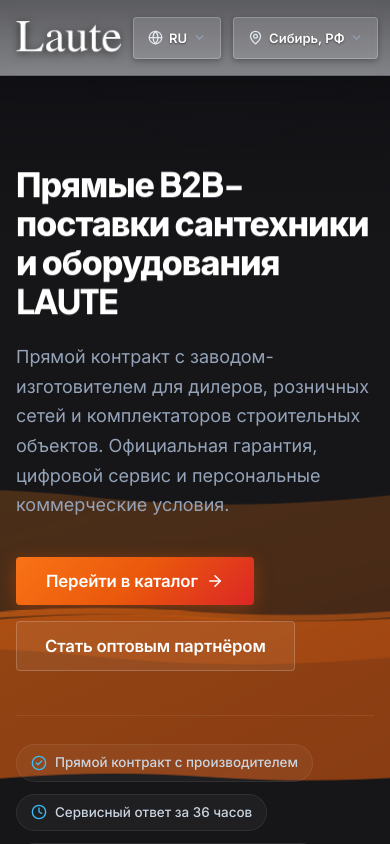
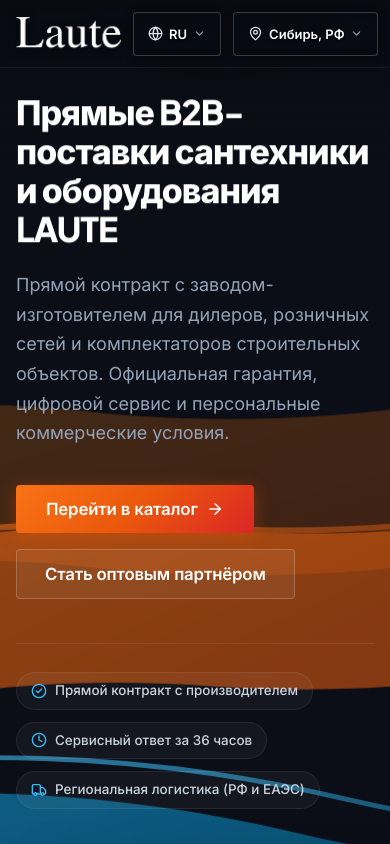
Before and after one commit to markpronenko7-cloud/laute, a React (Vite) app: page / in a window 390 px wide. Shown: the top 844 px of the page. Built offline with nearby package versions, Linux system fonts and the light colour scheme.

Commit message:
fix(header): switch to fixed floating header, replace gray with authentic midnight graphite, smooth transparency curve and iOS safe area

```diff
--- a/index.html
+++ b/index.html
@@ -2,7 +2,7 @@
 <html lang="ru">
   <head>
     <meta charset="UTF-8" />
-    <meta name="viewport" content="width=device-width, initial-scale=1.0" />
+    <meta name="viewport" content="width=device-width, initial-scale=1.0, viewport-fit=cover" />
     <title>LAUTE — Международная производственно-торговая компания | Сантехническая продукция для оптовых партнёров</title>
     <meta name="description" content="Официальная международная платформа LAUTE: смесители, душевые системы, кухонные мойки, комплектующие и душевые кабины для оптовых партнёров, застройщиков и дилеров. Индивидуальные B2B-условия и цифровая сервисная поддержка." />
     <meta name="keywords" content="LAUTE, смесители оптом, сантехника от производителя, душевые системы опт, кухонные мойки, комплектующие для сантехники, B2B сантехника" />
--- a/src/components/Header.jsx
+++ b/src/components/Header.jsx
@@ -18,9 +18,9 @@
     const handleScroll = () => {
       if (!ticking) {
         window.requestAnimationFrame(() => {
-          const top = window.scrollY;
-          setIsScrolled(top > 20);
-          const ratio = Math.min(Math.max(top / 180, 0), 1);
+          const top = window.scrollY || window.pageYOffset || document.documentElement.scrollTop || 0;
+          setIsScrolled(top > 15);
+          const ratio = Math.min(Math.max(top / 220, 0), 1);
           document.documentElement.style.setProperty('--header-scroll-ratio', ratio.toFixed(3));
           ticking = false;
         });
--- a/src/styles/index.css
+++ b/src/styles/index.css
@@ -11,14 +11,14 @@
      Visual Atmosphere: Deep Matte Graphite, Pure White, Thermal Flame & Hydraulic Water
      ========================================================================== */
 
-  /* Graphite Spectrum (Reference: Packaging Box Blueprint #2B2B2B) */
-  --graphite-950: #101012; /* Deepest black-graphite: footer, deep overlays */
-  --graphite-900: #161619; /* Primary deep graphite: hero, header backdrop */
-  --graphite-850: #1C1C20; /* Dark section backdrop */
-  --graphite-800: #232328; /* Dark card surface */
-  --graphite-700: #2B2B2B; /* Official packaging box blueprint tone */
-  --graphite-600: #383840; /* Dark borders, dividers */
-  --graphite-500: #4A4A54; /* Muted graphite */
+  /* Graphite Spectrum (Reference: Packaging Box Blueprint #2B2B2B with authentic midnight obsidian depth) */
+  --graphite-950: #07090E; /* Deepest black-graphite: footer, deep overlays */
+  --graphite-900: #0B0E16; /* Primary deep graphite: hero, header backdrop */
+  --graphite-850: #101522; /* Dark section backdrop */
+  --graphite-800: #161C2C; /* Dark card surface */
+  --graphite-700: #1E2538; /* Official packaging box blueprint tone */
+  --graphite-600: #2C354C; /* Dark borders, dividers */
+  --graphite-500: #475569; /* Muted graphite */
 
   /* Pure Crisp White & Light Architectural Neutrals */
   --color-white: #FFFFFF;
@@ -53,10 +53,10 @@
   --gradient-dual-wave: linear-gradient(135deg, #F97316 0%, #EA580C 45%, #0EA5E9 75%, #38BDF8 100%);
 
   /* Glassmorphism System */
-  --glass-dark-surface: rgba(28, 28, 33, 0.72);
-  --glass-dark-surface-hover: rgba(38, 38, 44, 0.85);
-  --glass-dark-border: rgba(255, 255, 255, 0.09);
-  --glass-dark-border-hover: rgba(255, 255, 255, 0.22);
+  --glass-dark-surface: rgba(16, 21, 34, 0.72);
+  --glass-dark-surface-hover: rgba(22, 28, 44, 0.85);
+  --glass-dark-border: rgba(255, 255, 255, 0.12);
+  --glass-dark-border-hover: rgba(255, 255, 255, 0.25);
   --glass-blur-sm: blur(8px);
   --glass-blur-md: blur(16px);
   --glass-blur-lg: blur(24px);
@@ -67,7 +67,7 @@
   --bg-surface-alt: var(--neutral-100);
   --bg-dark: var(--graphite-900);
   --bg-dark-surface: var(--graphite-800);
-  --bg-header: rgba(22, 22, 26, 0.85);
+  --bg-header: rgba(11, 14, 22, 0.75);
   --bg-footer: var(--graphite-950);
 
   --text-main: var(--neutral-900);
@@ -110,6 +110,7 @@
   --sab: env(safe-area-inset-bottom, 0px);
   --sal: env(safe-area-inset-left, 0px);
   --sar: env(safe-area-inset-right, 0px);
+  --header-scroll-ratio: 0;
 
   /* Transitions */
   --transition-fast: 0.15s ease;
@@ -344,32 +345,38 @@
    HEADER — TRANSLUCENT HIGH-CONTRAST GLASSMORPHISM
    ========================================================================== */
 .header {
-  position: sticky;
+  position: fixed;
   top: 0;
-  z-index: 100;
+  left: 0;
+  right: 0;
+  width: 100%;
+  z-index: 1000;
   height: calc(var(--header-height) + var(--sat, 0px));
   padding-top: var(--sat, 0px);
   background: linear-gradient(
     180deg,
-    rgba(16, 16, 20, calc(0.68 + var(--header-scroll-ratio, 0) * 0.29)) 0%,
-    rgba(22, 22, 28, calc(0.52 + var(--header-scroll-ratio, 0) * 0.45)) 100%
+    rgba(8, 11, 18, calc(0.18 + var(--header-scroll-ratio, 0) * 0.54)) 0%,
+    rgba(10, 15, 25, calc(0.10 + var(--header-scroll-ratio, 0) * 0.60)) 100%
   );
   color: #FFFFFF;
-  border-bottom: 1px solid rgba(255, 255, 255, calc(0.08 + var(--header-scroll-ratio, 0) * 0.08));
-  backdrop-filter: blur(calc(12px + var(--header-scroll-ratio, 0) * 12px));
-  -webkit-backdrop-filter: blur(calc(12px + var(--header-scroll-ratio, 0) * 12px));
-  box-shadow: 0 4px 20px rgba(0, 0, 0, calc(0.20 + var(--header-scroll-ratio, 0) * 0.35));
-  transition: background 0.25s cubic-bezier(0.16, 1, 0.3, 1),
-              border-color 0.25s cubic-bezier(0.16, 1, 0.3, 1),
-              box-shadow 0.25s cubic-bezier(0.16, 1, 0.3, 1);
+  border-bottom: 1px solid rgba(255, 255, 255, calc(0.06 + var(--header-scroll-ratio, 0) * 0.08));
+  backdrop-filter: blur(calc(6px + var(--header-scroll-ratio, 0) * 14px));
+  -webkit-backdrop-filter: blur(calc(6px + var(--header-scroll-ratio, 0) * 14px));
+  box-shadow: 0 4px calc(10px + var(--header-scroll-ratio, 0) * 18px) rgba(0, 0, 0, calc(0.10 + var(--header-scroll-ratio, 0) * 0.32));
+  transition: border-color 0.3s cubic-bezier(0.16, 1, 0.3, 1),
+              box-shadow 0.3s cubic-bezier(0.16, 1, 0.3, 1);
+  will-change: background, backdrop-filter;
+}
+
+@media (max-width: 768px) {
+  .header {
+    height: calc(var(--header-height-mobile) + var(--sat, 0px));
+  }
 }
 
 .header.header-scrolled {
-  background: rgba(16, 16, 19, 0.97);
-  backdrop-filter: blur(24px);
-  -webkit-backdrop-filter: blur(24px);
-  box-shadow: 0 10px 30px rgba(0, 0, 0, 0.55);
-  border-bottom: 1px solid rgba(255, 255, 255, 0.16);
+  border-bottom-color: rgba(255, 255, 255, 0.14);
+  box-shadow: 0 8px 30px rgba(0, 0, 0, 0.45);
 }
 
 .header-container {
@@ -489,21 +496,23 @@
   align-items: center;
   gap: 6px;
   padding: 8px 14px;
-  min-height: 42px;
+  min-height: 44px;
   font-size: 0.8125rem;
   font-weight: 600;
   color: #FFFFFF;
-  background-color: rgba(255, 255, 255, 0.12);
-  border: 1px solid rgba(255, 255, 255, 0.22);
+  background: rgba(8, 12, 20, 0.65);
+  border: 1px solid rgba(255, 255, 255, 0.20);
   border-radius: var(--radius-sm);
-  box-shadow: 0 2px 6px rgba(0, 0, 0, 0.3);
-  text-shadow: 0 1px 2px rgba(0, 0, 0, 0.5);
+  box-shadow: 0 2px 8px rgba(0, 0, 0, 0.35);
+  text-shadow: 0 1px 2px rgba(0, 0, 0, 0.6);
+  backdrop-filter: blur(8px);
+  -webkit-backdrop-filter: blur(8px);
   transition: all var(--transition-fast);
   white-space: nowrap;
 }
 
 .select-trigger:hover {
-  background-color: rgba(255, 255, 255, 0.20);
+  background: rgba(14, 20, 32, 0.85);
   border-color: rgba(255, 255, 255, 0.40);
   color: #FFFFFF;
 }
@@ -525,14 +534,16 @@
   position: absolute;
   top: calc(100% + 8px);
   right: 0;
-  background-color: #1C1C20;
-  color: #FFFFFF;
-  border: 1px solid rgba(255, 255, 255, 0.12);
+  background: rgba(8, 12, 20, 0.96);
+  color: #FFFFFF;
+  border: 1px solid rgba(255, 255, 255, 0.16);
   border-radius: var(--radius-md);
-  box-shadow: 0 16px 36px rgba(0, 0, 0, 0.5);
+  box-shadow: 0 16px 36px rgba(0, 0, 0, 0.65);
   padding: 6px;
   z-index: 110;
   min-width: 200px;
+  backdrop-filter: blur(20px);
+  -webkit-backdrop-filter: blur(20px);
 }
 
 .dropdown-header {
@@ -580,22 +591,24 @@
 .cabinet-btn {
   display: none;
   color: #FFFFFF;
-  border: 1px solid rgba(255, 255, 255, 0.22);
-  background-color: rgba(255, 255, 255, 0.10);
+  border: 1px solid rgba(255, 255, 255, 0.20);
+  background: rgba(8, 12, 20, 0.65);
   font-size: 0.8125rem;
   font-weight: 600;
   padding: 8px 14px;
-  min-height: 42px;
+  min-height: 44px;
   border-radius: var(--radius-sm);
-  box-shadow: 0 2px 6px rgba(0, 0, 0, 0.3);
-  text-shadow: 0 1px 2px rgba(0, 0, 0, 0.5);
+  box-shadow: 0 2px 8px rgba(0, 0, 0, 0.35);
+  text-shadow: 0 1px 2px rgba(0, 0, 0, 0.6);
+  backdrop-filter: blur(8px);
+  -webkit-backdrop-filter: blur(8px);
   transition: all var(--transition-fast);
   white-space: nowrap;
 }
 
 .cabinet-btn:hover {
   color: #FFFFFF;
-  background-color: rgba(255, 255, 255, 0.20);
+  background: rgba(14, 20, 32, 0.85);
   border-color: rgba(255, 255, 255, 0.40);
 }
 
@@ -615,7 +628,7 @@
   font-weight: 700;
   font-size: 0.9375rem;
   padding: 10px 22px;
-  min-height: 42px;
+  min-height: 44px;
   border-radius: var(--radius-sm);
   white-space: nowrap;
   box-shadow: var(--shadow-flame);
@@ -638,8 +651,8 @@
 
 .mobile-toggle {
   color: #FFFFFF;
-  background-color: rgba(255, 255, 255, 0.12);
-  border: 1px solid rgba(255, 255, 255, 0.22);
+  background: rgba(8, 12, 20, 0.65);
+  border: 1px solid rgba(255, 255, 255, 0.20);
   border-radius: var(--radius-sm);
   min-width: 44px;
   min-height: 44px;
@@ -648,11 +661,14 @@
   justify-content: center;
   padding: 8px;
   cursor: pointer;
+  backdrop-filter: blur(8px);
+  -webkit-backdrop-filter: blur(8px);
   transition: all var(--transition-fast);
 }
 
 .mobile-toggle:hover {
-  background-color: rgba(255, 255, 255, 0.22);
+  background: rgba(14, 20, 32, 0.85);
+  border-color: rgba(255, 255, 255, 0.40);
 }
 
 @media (min-width: 1024px) {
@@ -663,18 +679,20 @@
 
 /* Mobile Drawer */
 .mobile-nav-drawer {
-  position: absolute;
-  top: calc(var(--header-height) + var(--sat, 0px));
+  position: fixed;
+  top: calc(var(--header-height-mobile) + var(--sat, 0px));
   left: 0;
+  right: 0;
   width: 100%;
-  background-color: rgba(20, 20, 24, 0.98);
+  height: calc(100vh - var(--header-height-mobile) - var(--sat, 0px));
+  height: calc(100dvh - var(--header-height-mobile) - var(--sat, 0px));
+  background-color: rgba(8, 12, 20, 0.97);
   backdrop-filter: blur(24px);
   -webkit-backdrop-filter: blur(24px);
   border-bottom: 1px solid rgba(255, 255, 255, 0.14);
-  padding: 24px 20px max(28px, var(--sab, 0px));
+  padding: 24px max(20px, var(--sal, 0px)) max(28px, var(--sab, 0px)) max(20px, var(--sar, 0px));
   box-shadow: 0 20px 48px rgba(0, 0, 0, 0.7);
-  z-index: 99;
-  max-height: calc(100vh - var(--header-height) - var(--sat, 0px));
+  z-index: 999;
   overflow-y: auto;
   -webkit-overflow-scrolling: touch;
 }
@@ -766,9 +784,15 @@
   background-image: radial-gradient(circle at 85% 20%, rgba(249, 115, 22, 0.1) 0%, transparent 45%),
                     radial-gradient(circle at 15% 80%, rgba(56, 189, 248, 0.08) 0%, transparent 45%);
   color: #FFFFFF;
-  padding: 68px 0 60px;
+  padding: calc(var(--header-height) + var(--sat, 0px) + 36px) 0 60px;
   border-bottom: 1px solid rgba(255, 255, 255, 0.08);
   position: relative;
+}
+
+@media (max-width: 768px) {
+  .page-header {
+    padding: calc(var(--header-height-mobile) + var(--sat, 0px) + 24px) 0 44px;
+  }
 }
 
 .page-header-content {
@@ -797,10 +821,16 @@
 .hero-section {
   background-color: var(--graphite-900);
   color: #FFFFFF;
-  padding: 88px 0 96px;
+  padding: calc(var(--header-height) + var(--sat, 0px) + 36px) 0 96px;
   border-bottom: 1px solid rgba(255, 255, 255, 0.08);
   position: relative;
   overflow: hidden;
+}
+
+@media (max-width: 768px) {
+  .hero-section {
+    padding: calc(var(--header-height-mobile) + var(--sat, 0px) + 24px) 0 60px;
+  }
 }
 
 /* Ambient SVG Wave Canvas (Reference: Packaging Thermal Flame & Cold Water Flow) */
@@ -877,7 +907,7 @@
   left: 0;
   right: 0;
   height: 160px;
-  background: linear-gradient(180deg, rgba(16, 16, 20, 0.75) 0%, rgba(16, 16, 20, 0.35) 75px, transparent 100%);
+  background: linear-gradient(180deg, rgba(8, 11, 18, 0.75) 0%, rgba(8, 11, 18, 0.35) 75px, transparent 100%);
   pointer-events: none;
   z-index: 2;
 }
@@ -3395,13 +3425,15 @@
   left: 0;
   width: 100vw;
   height: 100vh;
-  background-color: rgba(15, 23, 42, 0.75);
-  backdrop-filter: blur(4px);
-  z-index: 200;
+  height: 100dvh;
+  background-color: rgba(7, 10, 16, 0.85);
+  backdrop-filter: blur(8px);
+  -webkit-backdrop-filter: blur(8px);
+  z-index: 2000;
   display: flex;
   align-items: center;
   justify-content: center;
-  padding: 20px;
+  padding: max(20px, var(--sat, 0px)) max(20px, var(--sar, 0px)) max(20px, var(--sab, 0px)) max(20px, var(--sal, 0px));
 }
 
 .modal-content {
```
